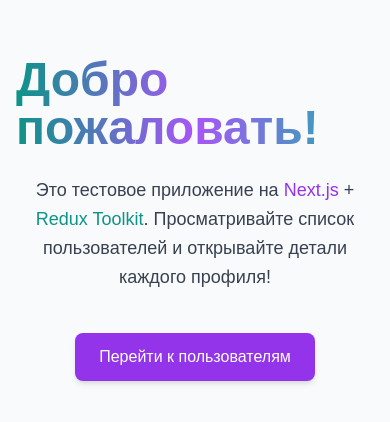
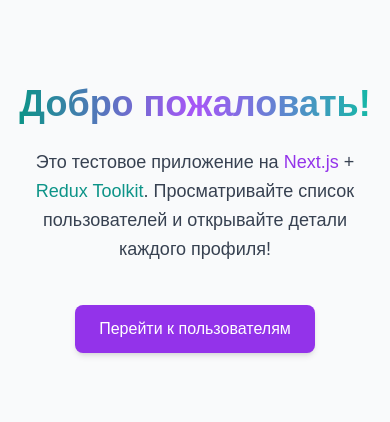
Before and after one commit to pkmal-art/user-directory, a Next.js app: page / in a window 390 px wide. Shown: the part 204-626 px from the top of the page. Built offline with nearby package versions, Linux system fonts and the light colour scheme.

Commit message:
Removed arrows from pagination buttons, h1 style updated

```diff
--- a/src/app/page.tsx
+++ b/src/app/page.tsx
@@ -6,7 +6,7 @@
 
   return (
     <main className="flex flex-col items-center justify-center min-h-screen bg-gray-50 text-gray-800 px-4">
-      <h1 className="text-5xl md:text-6xl font-extrabold mb-6 text-transparent bg-clip-text bg-gradient-to-r from-teal-600 via-purple-500 to-teal-500">
+      <h1 className="text-4xl md:text-6xl font-extrabold mb-6 text-center text-transparent bg-clip-text bg-gradient-to-r from-teal-600 via-purple-500 to-teal-500">
         Добро пожаловать!
       </h1>
 
--- a/src/app/users/[id]/page.tsx
+++ b/src/app/users/[id]/page.tsx
@@ -68,7 +68,7 @@
           className="mt-8 px-5 py-2.5 rounded-lg bg-purple-600 text-white font-medium shadow-md hover:bg-purple-700 transition-colors"
           onClick={() => router.push('/users')}
         >
-          ⬅ Назад к списку
+          Назад к списку
         </button>
       </div>
     </div>
--- a/src/app/users/page.tsx
+++ b/src/app/users/page.tsx
@@ -56,14 +56,14 @@
           disabled={page === 1}
           onClick={() => setPage(page - 1)}
         >
-          ⬅ Назад
+          Назад
         </button>
         <button
           className="px-5 py-2 rounded-lg bg-purple-600 text-white font-medium shadow-sm hover:bg-purple-700 transition-colors disabled:opacity-50"
           disabled={startIndex + usersPerPage >= data.length}
           onClick={() => setPage(page + 1)}
         >
-          Вперёд ➡
+          Вперёд
         </button>
       </div>
     </div>
```
